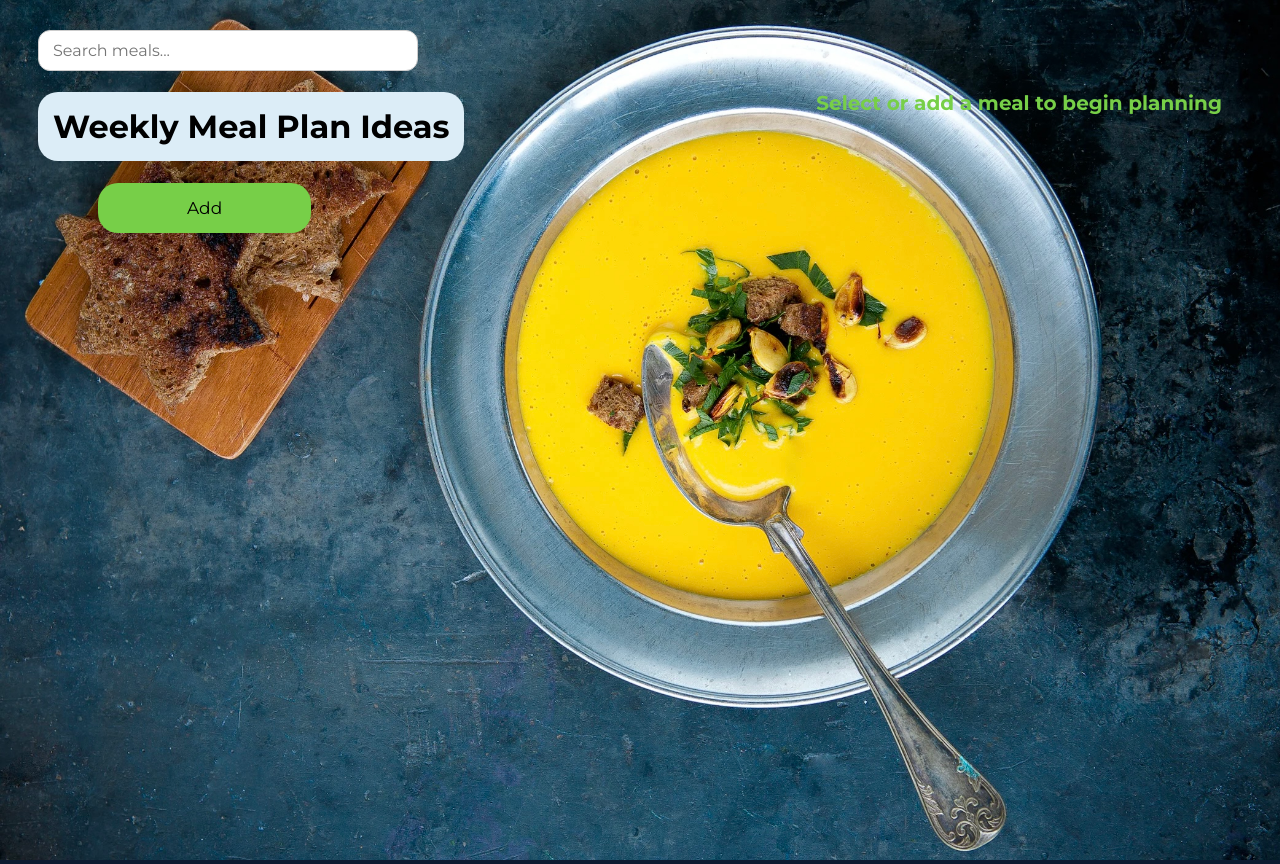
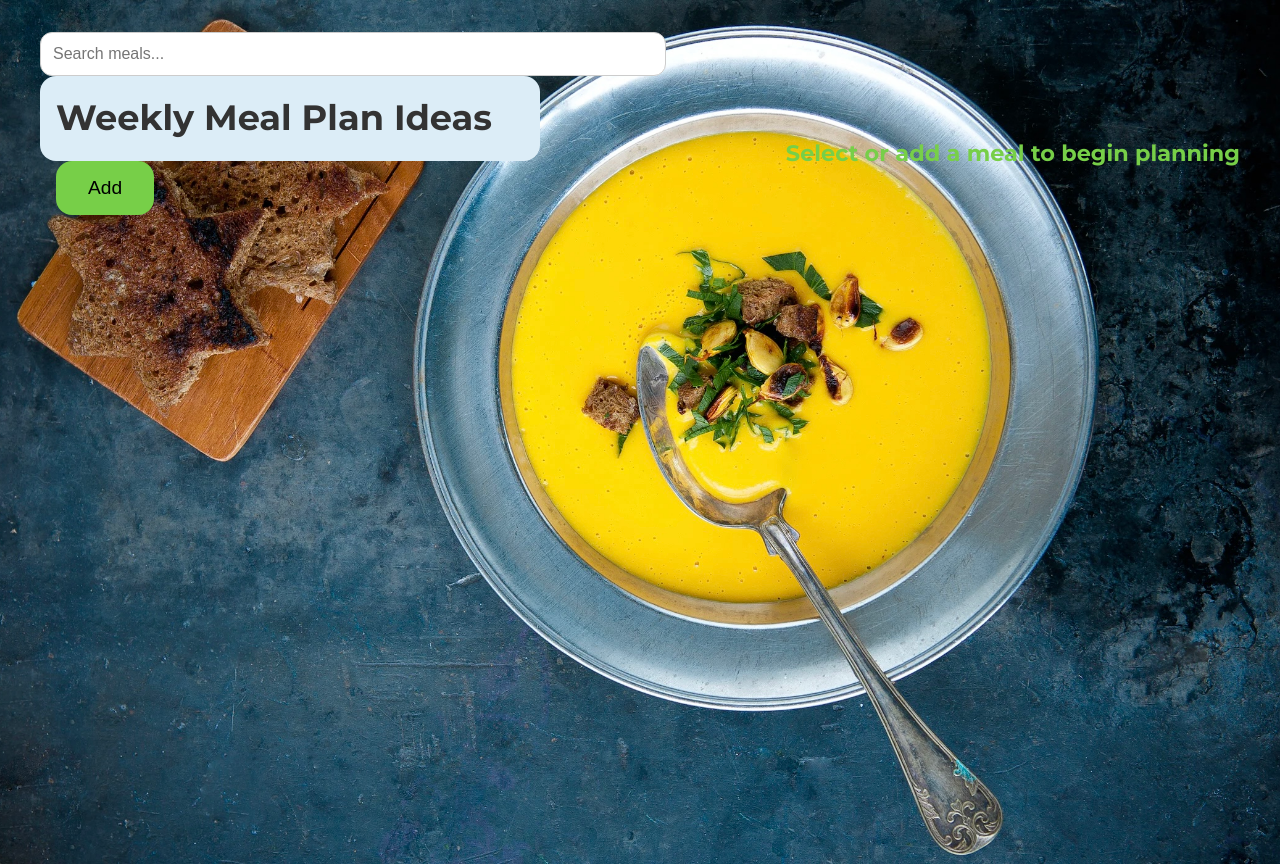
Before and after one commit to elenabztw/week-meal-plan-ideas, a React (Vite) app: page / in a window 1280 px wide. Built offline with nearby package versions, Linux system fonts and the light colour scheme.

Commit message:
Update App.css

```diff
--- a/src/App.css
+++ b/src/App.css
@@ -1,164 +1,175 @@
+/* Base styles: Mobile-first (phones) */
 body {
-  background: url(assets/food.jpg);
-  background-size: cover;
-  background-repeat: no-repeat;
+  background: url(assets/food.jpg) no-repeat center/cover;
   background-color: rgb(13, 26, 49);
+  margin: 0;
+  font-family: "Montserrat", sans-serif;
+  color: #333;
+  line-height: 1.5;
 }
 
 .App {
   display: flex;
   flex-direction: column;
   min-height: 100vh;
-  margin: 30px;
+  padding: 1rem;
 }
 
+/* Containers stack vertically on mobile */
 .container {
   display: flex;
-  justify-content: space-between;
+  flex-direction: column;
+  align-items: center;
+  text-align: center;
+  gap: 1rem;
+  width: 100%;
 }
 
+/* Headings */
 h1 {
-  font-family: "Montserrat", sans-serif;
   background-color: #dcedf7;
-  border-radius: 20px;
-  padding: 15px;
+  border-radius: 1rem;
+  padding: 1rem;
+  font-size: 1.5rem;
+  width: 100%;
+  max-width: 600px;
+  margin: 0 auto;
 }
 
+/* Buttons */
 .btn-add {
-  font-family: "Montserrat", sans-serif;
   background-color: #77cf48;
-  width: 50%;
-  margin-left: 60px;
-  margin-bottom: 15px;
-  border-radius: 20px;
+  width: 100%;
+  border-radius: 1rem;
   border: none;
-  font-size: 17px;
-  padding: 15px;
+  font-size: 1rem;
+  padding: 0.9rem;
+  margin-bottom: 1rem;
+  cursor: pointer;
+  transition: background-color 0.3s ease;
+}
+
+.btn-add:hover {
+  background-color: #6aba40;
 }
 
 .btn-delete {
-  font-family: "Montserrat", sans-serif;
   background: rgb(13, 26, 49);
-  border-radius: 20px;
+  border-radius: 1rem;
   border: 0;
-  font-size: 10px;
-  font-weight: bolder;
+  font-size: 0.9rem;
+  font-weight: bold;
   color: #fff;
-  padding: 10px;
+  padding: 0.6rem 1rem;
+  cursor: pointer;
+  transition: background-color 0.3s ease;
 }
 
-.search-bar {
-  border-radius: 12px;
+.btn-delete:hover {
+  background: #111b34;
+}
+
+/* Inputs */
+.search-bar,
+.myInput,
+textarea {
+  width: 100%;
+  max-width: 600px;
+  border-radius: 0.75rem;
   border: 1px solid #ccc;
-  padding: 10px 14px;
+  padding: 0.75rem;
   font-size: 1rem;
-  font-family: "Montserrat", sans-serif;
   outline: none;
   transition: border-color 0.2s;
-  width: 350px;
+}
+
+textarea {
+  height: 150px;
+  resize: vertical;
 }
 
 .whole-plan {
-  width: 60%;
-  margin: 20px;
-  margin-top: 220px;
+  width: 100%;
+  max-width: 700px;
+  margin: 2rem auto;
 }
 
-.myInput {
-  width: 80%;
-  height: 20px;
-  padding: 10px;
-  border-radius: 20px;
-  font-family: "Montserrat", sans-serif;
-}
-
-textarea {
-  display: block;
-  border: 1px solid #ddd;
-  margin-top: 30px;
-  width: 80%;
-  height: 150px;
-  border-radius: 20px;
-  font-family: "Montserrat", sans-serif;
-  padding: 10px;
+/* Tags */
+.selected,
+.default {
+  padding: 0.3rem 0.8rem;
+  margin: 0.3rem;
+  display: inline-block;
+  border-radius: 0.5rem;
+  font-size: 0.9rem;
 }
 
 .selected {
   background-color: #fad106;
-  padding: 2px 10px;
-  margin: 5px;
-  font-family: "Montserrat", sans-serif;
 }
 
 .default {
   background-color: #dcedf7;
-  padding: 2px 10px;
-  margin: 5px;
-  font-family: "Montserrat", sans-serif;
 }
 
+/* Text */
 .text {
   color: #77cf48;
-  font-size: 20px;
-  margin: 20px;
-  font-weight: bolder;
-  font-family: "Montserrat", sans-serif;
+  font-size: 1.2rem;
+  margin: 1rem 0;
+  font-weight: bold;
 }
 
 .field {
-  font-size: 13px;
+  font-size: 0.8rem;
 }
 
-/* ---------- Mobile Responsive Styles ---------- */
-@media (max-width: 768px) {
+/* ---------- Tablet Styles (≥768px) ---------- */
+@media (min-width: 768px) {
   .App {
-    margin: 15px;
+    padding: 2rem;
   }
 
   .container {
-    flex-direction: column;
-    align-items: center;
-    text-align: center;
+    flex-direction: row;
+    justify-content: space-between;
+    text-align: left;
+  }
+
+  h1 {
+    font-size: 2rem;
+  }
+
+  .btn-add {
+    width: auto;
+    padding: 1rem 2rem;
+    font-size: 1.1rem;
+    margin-left: 1rem;
   }
 
   .search-bar,
   .myInput,
   textarea {
-    width: 95%;
+    font-size: 1rem;
+  }
+}
+
+/* ---------- Desktop Styles (≥1024px) ---------- */
+@media (min-width: 1024px) {
+  .App {
+    max-width: 1200px;
+    margin: 0 auto;
+  }
+
+  h1 {
+    font-size: 2.2rem;
   }
 
   .btn-add {
-    width: 80%;
-    margin-left: 0;
-    font-size: 15px;
-  }
-
-  .whole-plan {
-    width: 90%;
-    margin-top: 100px;
-  }
-
-  h1 {
-    font-size: 22px;
-    padding: 10px;
+    font-size: 1.2rem;
   }
 
   .text {
-    font-size: 16px;
+    font-size: 1.4rem;
   }
 }
-
-@media (max-width: 480px) {
-  h1 {
-    font-size: 18px;
-  }
-
-  .btn-add {
-    font-size: 14px;
-    padding: 12px;
-  }
-
-  .search-bar {
-    font-size: 0.9rem;
-  }
-}
```
